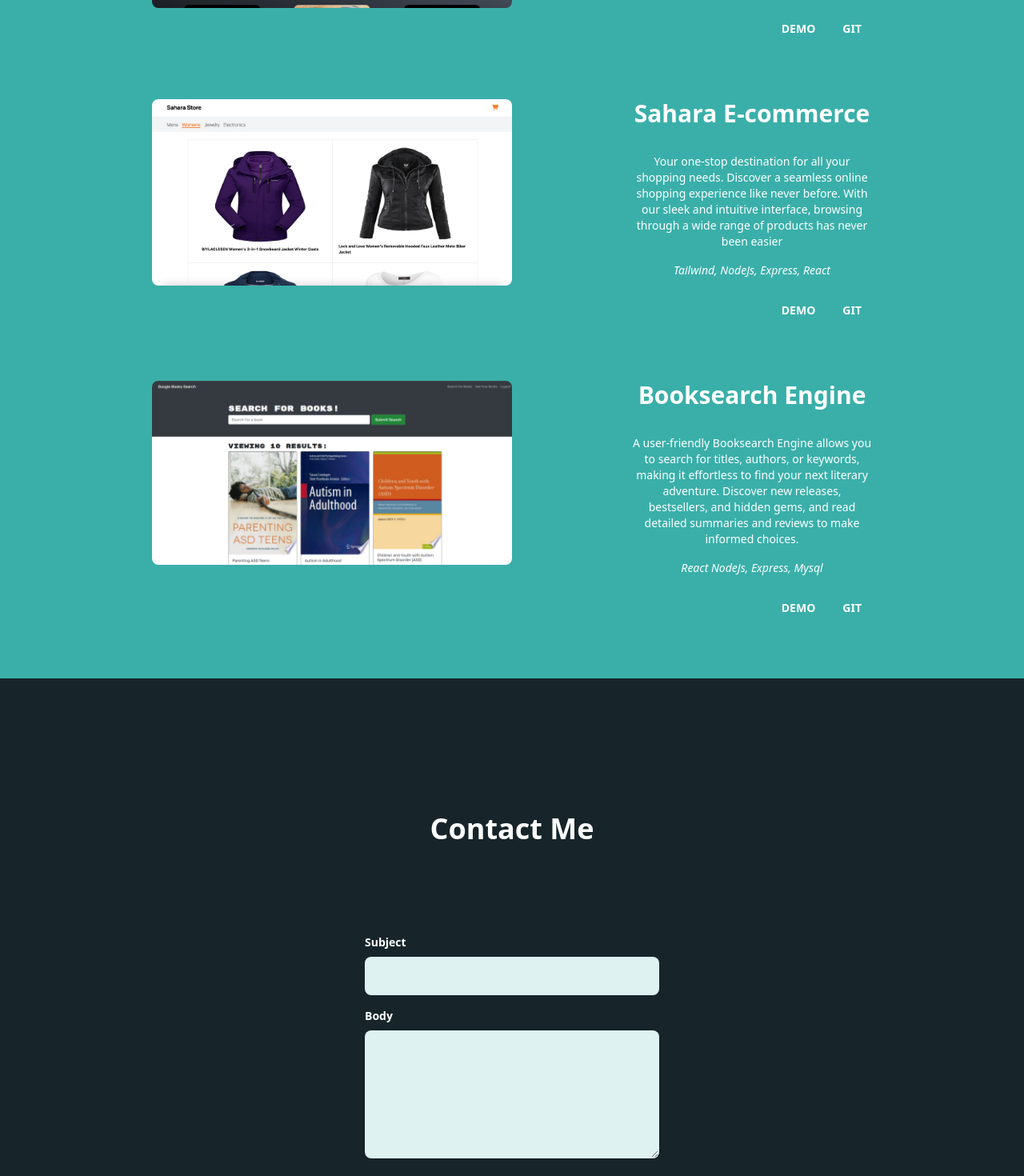
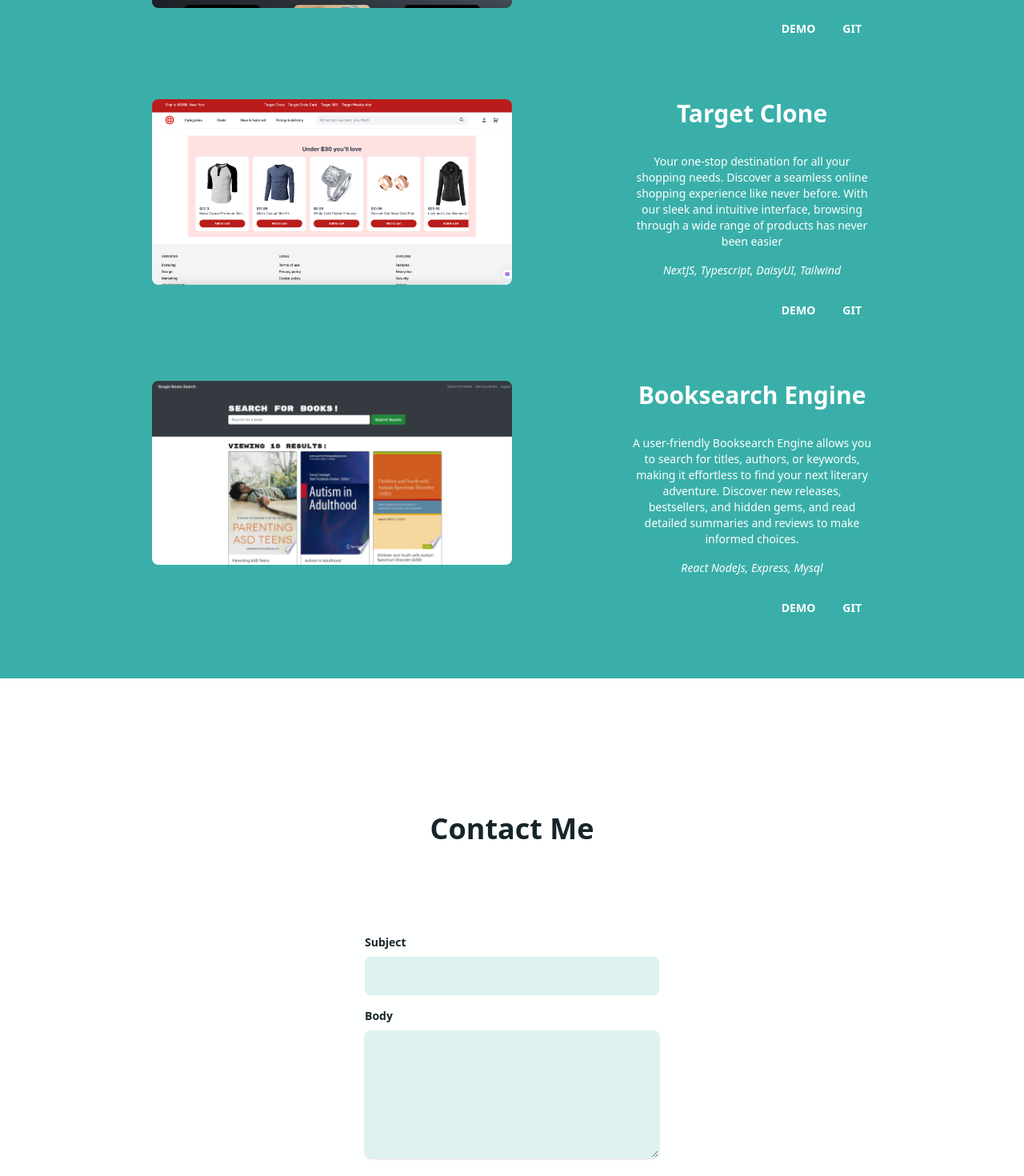
Before and after one commit to erive92d/portfolio2023, a React (Vite) app: page / in a window 1280 px wide. Shown: the part 2660-4130 px from the top of the page at 80% size. Built offline with nearby package versions, Linux system fonts and the light colour scheme.

Commit message:
changes on projects

```diff
--- a/src/pages/Contacts.jsx
+++ b/src/pages/Contacts.jsx
@@ -18,11 +18,11 @@
 
     return (
         <motion.div
-             id="contact"
-             className='min-h-screen bg-custom-black flex flex-col justify-center items-center md:w-full md:flex-col'
-             >
-                <PageContent header={"Contact Me"}>
-                <div >
+            id="contact"
+            className='min-h-screen bg-custom-white text-custom-black  flex flex-col justify-center items-center md:w-full md:flex-col'
+        >
+            <PageContent header={"Contact Me"}>
+                <div className=''>
                     <form className="w-96 md:w-96 md:p-2 p-6  " onSubmit={handleSubmit}>
                         <div className="mb-4 ">
                             <label className="block text-white text-sm font-bold mb-2" htmlFor="subject">
@@ -56,14 +56,14 @@
                             </button>
                             or
 
-                                <a className="rounded text-xl text-white font-bold py-2" target='__blank'  href="https://www.linkedin.com/in/deorren-erive-1aa581236/">
-                                    <FaLinkedinIn/>
-                                </a>
+                            <a className="rounded text-xl text-white font-bold py-2" target='__blank' href="https://www.linkedin.com/in/deorren-erive-1aa581236/">
+                                <FaLinkedinIn />
+                            </a>
 
                         </div>
                     </form>
                 </div>
-                </PageContent>
+            </PageContent>
 
         </motion.div>
 
--- a/src/utils/projects.js
+++ b/src/utils/projects.js
@@ -19,13 +19,13 @@
     tech: "React, Vite, Typescript, TailwindCSS",
   },
   {
-    title: "Sahara E-commerce",
-    src: "./ecom.png",
+    title: "Target Clone",
+    src: "./targetClone.png",
     description:
       "Your one-stop destination for all your shopping needs. Discover a seamless online shopping experience like never before. With our sleek and intuitive interface, browsing through a wide range of products has never been easier",
-    git: "https://github.com/erive92d/fake-store",
-    link: "https://sahara-store.herokuapp.com/",
-    tech: "Tailwind, NodeJs, Express, React",
+    git: "https://github.com/erive92d/target-clone",
+    link: "https://target-clone.vercel.app/",
+    tech: "NextJS, Typescript, DaisyUI, Tailwind",
   },
   {
     title: "Booksearch Engine",
```
Also changed, not shown: public/targetClone.png (added).
